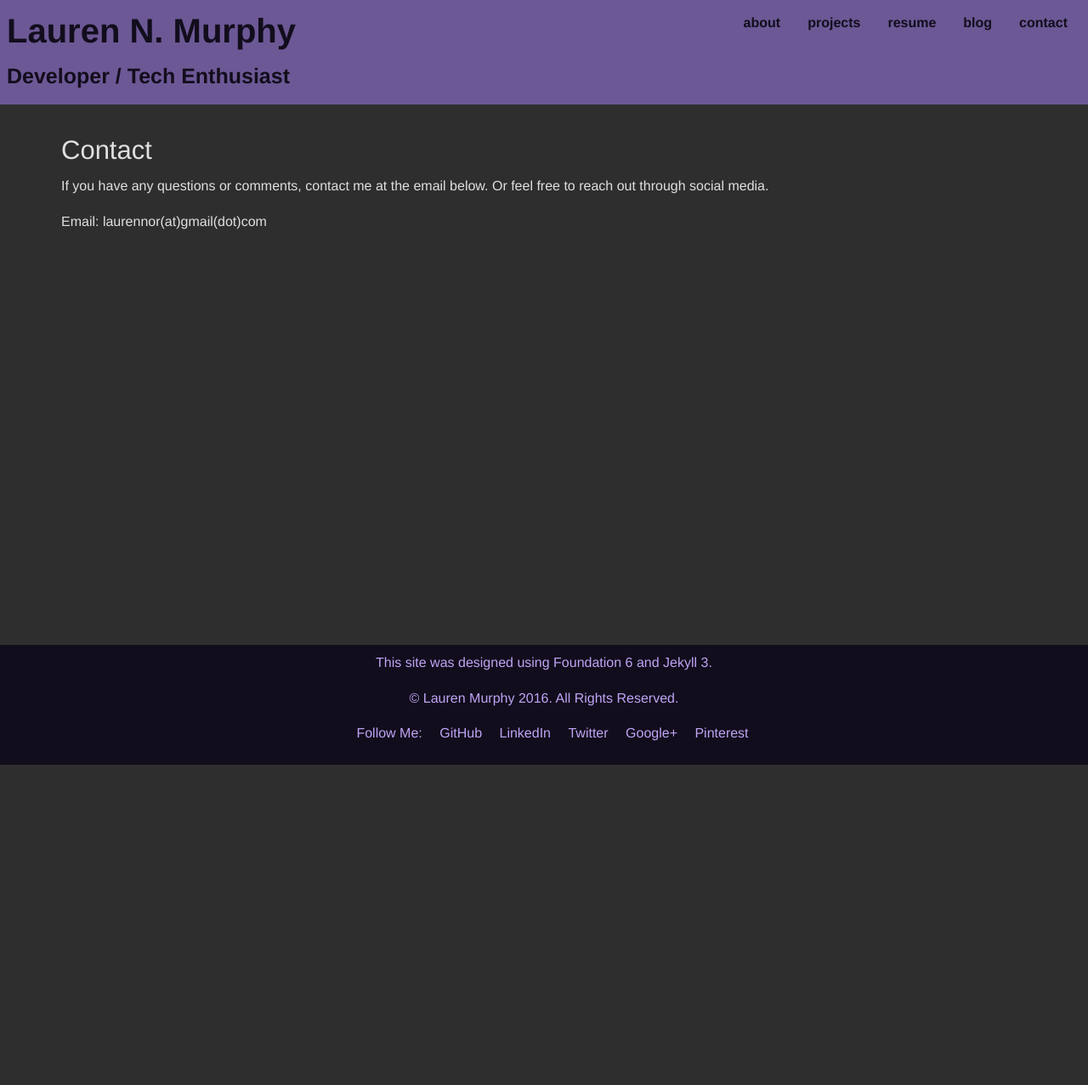
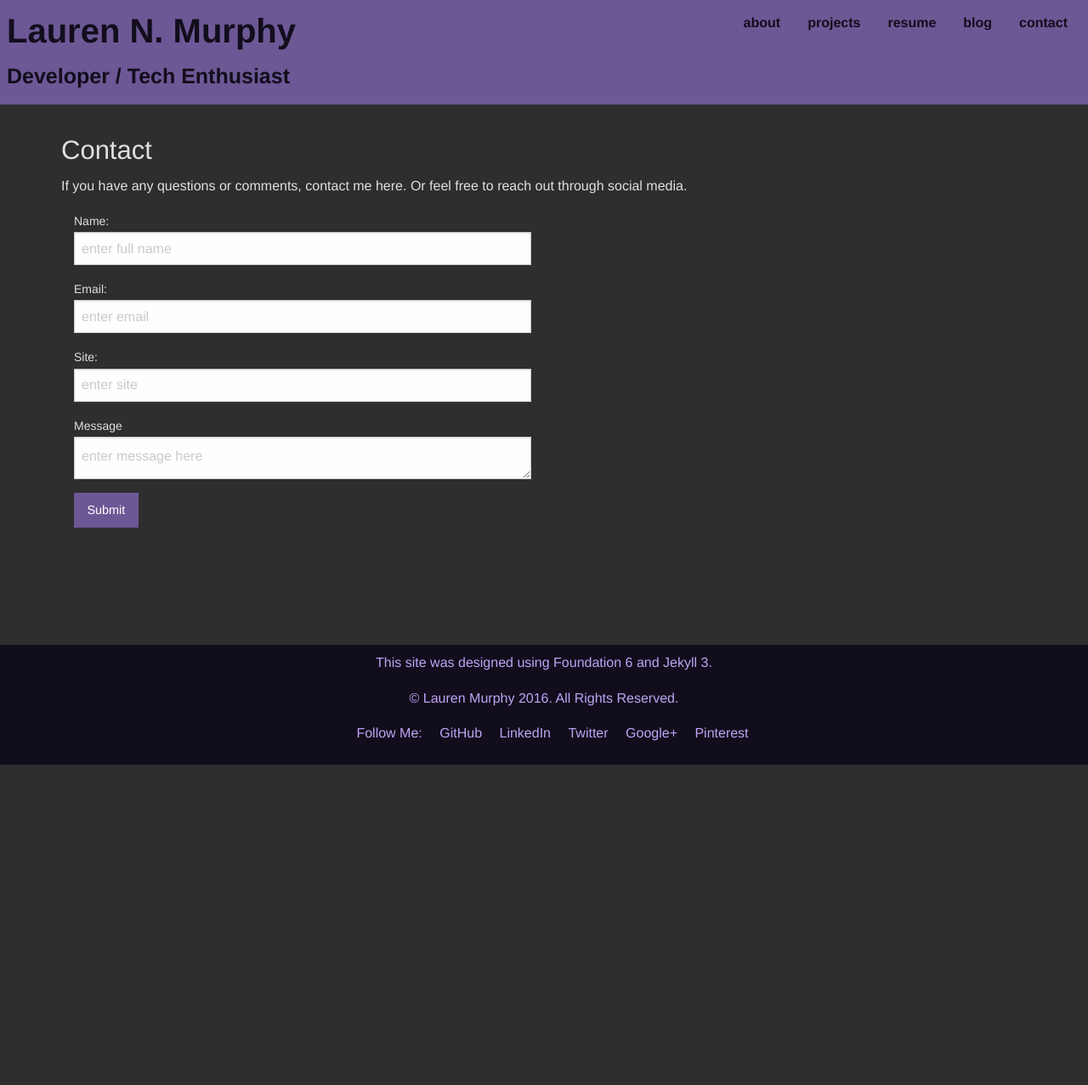
Before and after one commit to laurennor/laurennor.github.io, a Jekyll site: the page built from contact.html, in a window 1280 px wide. Shown: the whole page at 85% size. Built offline with Jekyll 4.4.1, drawn with Linux system fonts in a browser that asks for light colours; before the commit the page ends 930 px from its top, so only the background shows below that.

```diff
--- a/_includes/footer.html
+++ b/_includes/footer.html
@@ -18,6 +18,8 @@
 </div>
 </div>
   <script src="/js/foundation.min.js"></script>
+  <script src="/js/foundation.core.js"></script>
+  <script src="/js/foundation.abide.js"></script>
   <script>
     $(document).foundation();
   </script>
--- a/contact.html
+++ b/contact.html
@@ -6,8 +6,44 @@ title: Lauren Murphy | Contact
     <div id="container">
       <section id="intro">
         <h3>Contact</h3>
-          <p>If you have any questions or comments, contact me at the email below. Or feel free to reach out through social media.</p>
-          <p>Email: laurennor(at)gmail(dot)com</p>
+        <p>If you have any questions or comments, contact me here. Or feel free to reach out through social media.</p>
+
+        <form data-abide class="validate" id="contact-form">
+          <div class="row">
+          <div class="medium-6 columns">
+           <label>Name:
+           <input type="text" placeholder="enter full name" required>
+          </label>
+          </div>
+        </div>
+          <div class="row">
+          <div class="medium-6 columns">
+           <label>Email:
+           <input type="text" placeholder="enter email" required>
+         </label>
+           </div>
+          </div>
+          <div class="row">
+          <div class="medium-6 columns">
+           <label>Site:
+           <input type="url" placeholder="enter site">
+          </label>
+           </div>
+          </div>
+        <div class="row">
+        <div class="medium-6 columns">
+          <label>Message
+        <textarea placeholder="enter message here" required></textarea>
+        </label>
+          <input type="submit" class="button" data-reveal-id="sent-mail" value="Submit">
+          </form>
         </section>
       </div>
     </main>
+
+
+  <script>
+$(document).foundation();
+$('.validate').attr('data-abide', '');
+$('#sent-mail').foundation('reveal', 'open');
+</script>
--- a/css/main.scss
+++ b/css/main.scss
@@ -14,6 +14,9 @@ $footer-bar-color: #120D1C;
 $footer-bar-text: #BFA4F5;
 $bottom-visit: #E0E0E0;
 $bottom-active: #BFA4F5;
+
+$button-background:#6C5895;
+$form-label-color:#E0E0E0;
 
 @import 'foundation';
   @include foundation-everything;
--- a/projects/index.html
+++ b/projects/index.html
@@ -6,7 +6,9 @@ title: Lauren Murphy | Projects
   <div id="container">
     <section id="projects">
       <h3>Projects</h3>
-        <h5>coming soon...</h5>
+        <h5>Coming soon...</h5>
+
+        <h5>Please check out some of my projects on <a href="https://github.com/laurennor">github</a></h5>
     </section>
   </div>
 </main>
```
Also changed, not shown: _posts/2016-05-02-much-ado-about-dns.md (added, +24 -0 lines).
